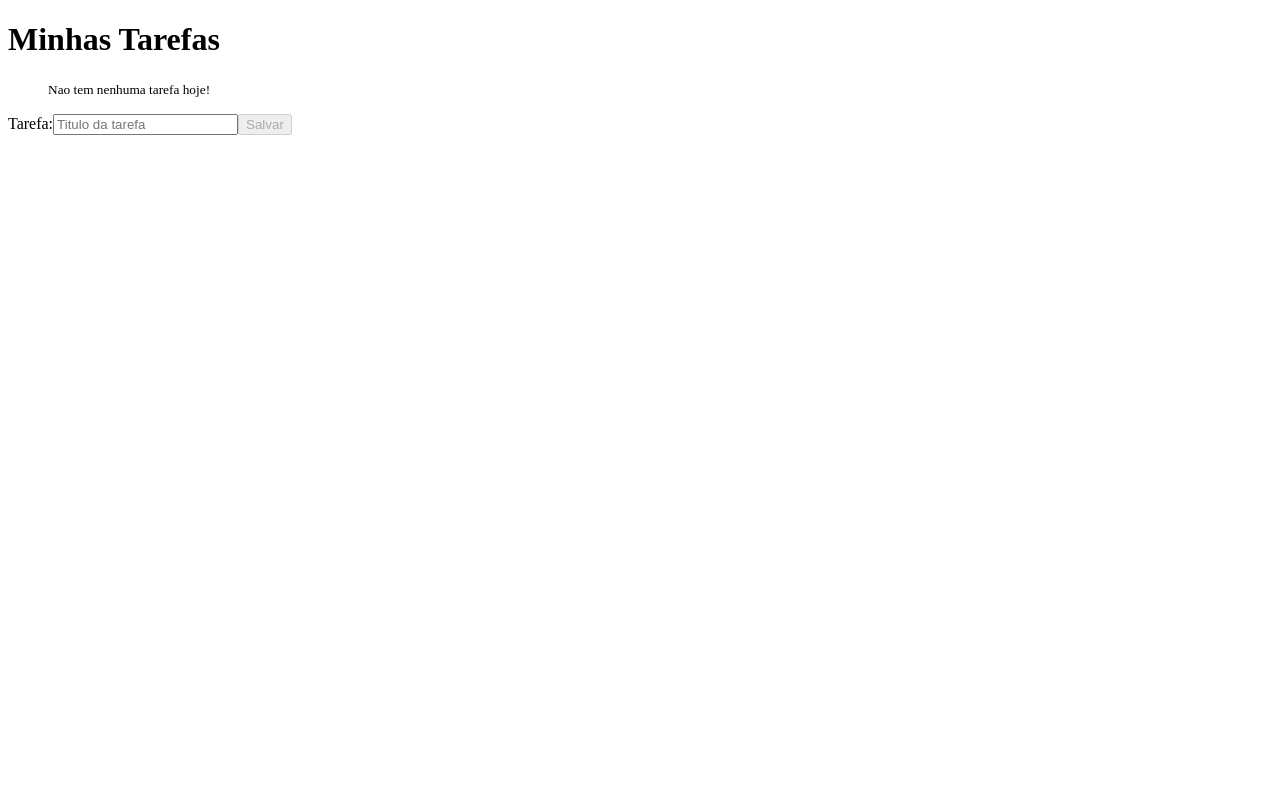
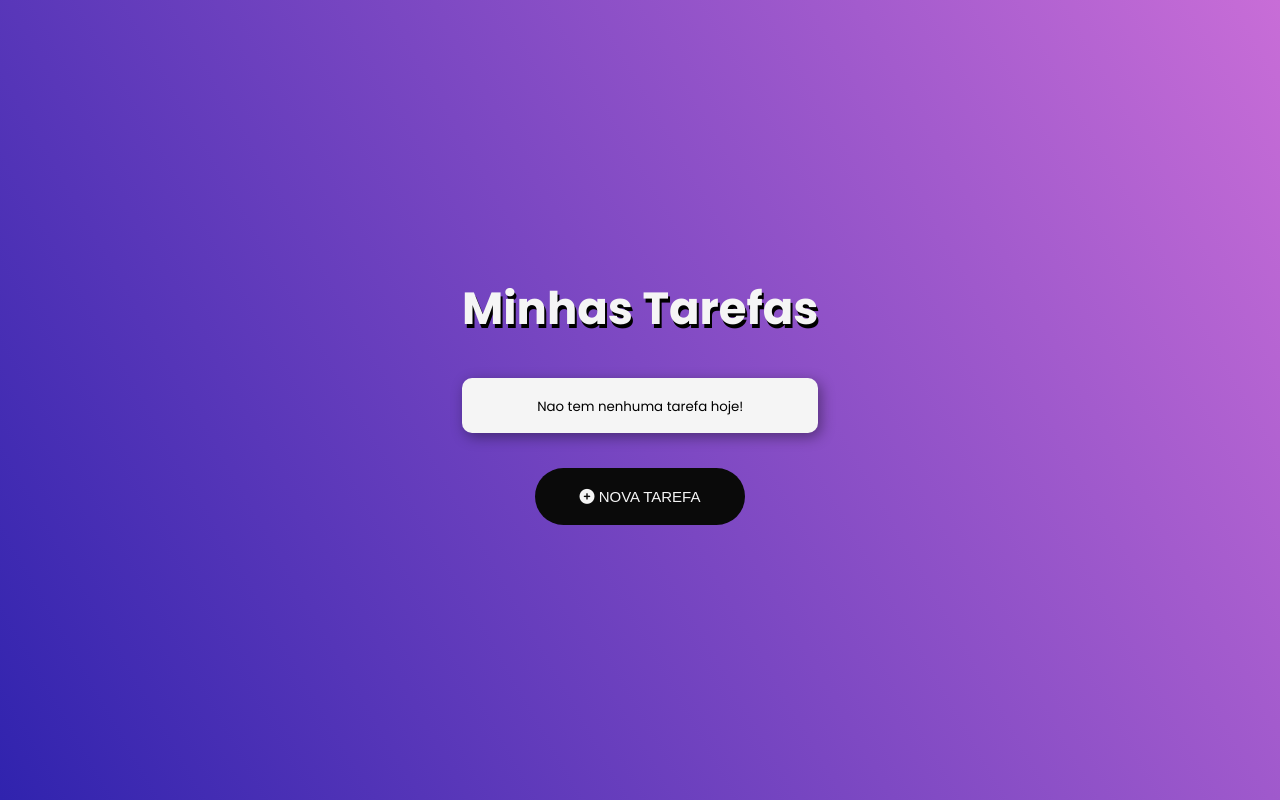
Before and after one commit to fsanntiago/todo-Angular, an Angular app: page / in a window 1280 px wide. Built offline with nearby package versions, Linux system fonts and the light colour scheme.

Commit message:
style: styling the page

```diff
--- a/src/app/app.component.css
+++ b/src/app/app.component.css
@@ -0,0 +1,64 @@
+.list-todo {
+  padding: 1rem;
+  margin-block: 3.5rem;
+  border-radius: 10px;
+  background-color: var(--shape);
+  -webkit-box-shadow: 3px 4px 14px 0px rgba(0, 0, 0, 0.39);
+  -moz-box-shadow: 3px 4px 14px 0px rgba(0, 0, 0, 0.39);
+  box-shadow: 3px 4px 14px 0px rgba(0, 0, 0, 0.39);
+}
+
+.list-todo ul {
+  padding: 0.5rem;
+}
+
+.list-todo ul li {
+  margin: 1rem;
+  padding: 1rem;
+  font-style: italic;
+  font-size: 1.5rem;
+  border-bottom: 2px solid rgba(0, 0, 0, 0.2);
+  display: flex;
+  justify-content: space-between;
+  align-items: center;
+}
+
+.actions {
+  margin: 0;
+  display: flex;
+  justify-content: space-between;
+  gap: 1.4rem;
+}
+
+.actions button {
+  opacity: 0.6;
+  transition: opacity 0.8s;
+}
+
+.actions button:hover {
+  opacity: 1;
+  transition: opacity 0.8s;
+}
+
+.actions button i {
+  font-size: 1.6rem;
+}
+
+#modal {
+  text-align: left;
+  padding: 3rem;
+  margin-block: 3.5rem;
+  border-radius: 10px;
+  border-radius: 10px;
+  background-color: var(--shape);
+  -webkit-box-shadow: 3px 4px 14px 0px rgba(0, 0, 0, 0.39);
+  -moz-box-shadow: 3px 4px 14px 0px rgba(0, 0, 0, 0.39);
+  box-shadow: 3px 4px 14px 0px rgba(0, 0, 0, 0.39);
+  list-style: none;
+}
+
+.box-save-button {
+  display: flex;
+  justify-content: center;
+  margin-block: 1.5rem;
+}
--- a/src/app/app.component.html
+++ b/src/app/app.component.html
@@ -1,14 +1,36 @@
-<h1>{{ title }}</h1>
+<h1 class="title animate__animated animate__jackInTheBox">{{ title }}</h1>
+
+<div
+  class="list-todo animate__animated animate__flipInX"
+  *ngIf="mode == 'list'"
+>
   <ul>
-  <p *ngIf="todos.length == 0"><small>Nao tem nenhuma tarefa hoje!</small></p>
+    <p class="text-center" *ngIf="todos.length == 0">
+      <small>Nao tem nenhuma tarefa hoje!</small>
+    </p>
     <li *ngFor="let todo of todos">
-    {{ todo.id }}. {{ todo.title }} |
-    <button *ngIf="!todo.done" (click)="markAsDone(todo)">CONCLUIR</button> |
-    <button *ngIf="todo.done" (click)="markAsUndone(todo)">REFAZER</button> |
-    <button (click)="remove(todo)">REMOVER</button>
+      {{ todo.title }}
+      <div class="actions">
+        <button (click)="remove(todo)">
+          <i class="fa-regular fa-trash-can"></i>
+        </button>
+        <button *ngIf="!todo.done" (click)="markAsDone(todo)">
+          <i class="fa-regular fa-circle-check"></i>
+        </button>
+        <button *ngIf="todo.done" (click)="markAsUndone(todo)">
+          <i class="fa-solid fa-circle-check"></i>
+        </button>
+      </div>
     </li>
   </ul>
+</div>
 
+<div
+  id="modal"
+  class="animate__animated animate__flipInX"
+  *ngIf="mode == 'add'"
+>
+  <h1 class="text-center">Nova Tarefa</h1>
   <form [formGroup]="form">
     <label for="">Tarefa:</label>
     <input
@@ -17,10 +39,39 @@
       maxlength="60"
       formControlName="title"
     />
-  <small *ngIf="form.controls.title.invalid && !form.controls.title.pristine"
-    >Este campo deve conter entre 3 a 60 caracteres</small
+    <small
+      class="danger"
+      *ngIf="form.controls.title.invalid && !form.controls.title.pristine"
     >
-  <button [disabled]="form.invalid" type="submit" (click)="add()">
+      Este campo deve conter entre 3 a 60 caractere<br />
+    </small>
+    <div class="box-save-button">
+      <button
+        [disabled]="form.invalid"
+        type="submit"
+        class="button"
+        (click)="add()"
+      >
+        <i class="fa-regular fa-floppy-disk"></i>
         Salvar
       </button>
+    </div>
   </form>
+</div>
+
+<button
+  class="add-button button animate__animated animate__fadeInUp"
+  (click)="changeMode('add')"
+  *ngIf="mode == 'list'"
+>
+  <i class="fa-solid fa-circle-plus"></i>
+  NOVA TAREFA
+</button>
+<button
+  class="add-button button animate__animated animate__fadeInUp"
+  (click)="changeMode('list')"
+  *ngIf="mode == 'add'"
+>
+  <i class="fa-solid fa-xmark"></i>
+  CANCELAR
+</button>
--- a/src/app/app.component.ts
+++ b/src/app/app.component.ts
@@ -8,6 +8,7 @@ import { Todo } from "./../models/todo.model";
   styleUrls: ["./app.component.css"],
 })
 export class AppComponent {
+  public mode: string = "list";
   public todos: Todo[] = [];
   public title: string = "Minhas Tarefas";
   public form: FormGroup;
@@ -61,6 +62,7 @@ export class AppComponent {
   save() {
     const data = JSON.stringify(this.todos);
     localStorage.setItem("todos", data);
+    this.mode = "list";
   }
 
   load() {
@@ -71,4 +73,8 @@ export class AppComponent {
       this.todos = [];
     }
   }
+
+  changeMode(mode: "list" | "add") {
+    this.mode = mode;
+  }
 }
--- a/src/index.html
+++ b/src/index.html
@@ -1,14 +1,28 @@
-<!doctype html>
+<!DOCTYPE html>
 <html lang="en">
   <head>
-  <meta charset="utf-8">
+    <meta charset="utf-8" />
     <title>Todo</title>
-  <base href="/">
+    <base href="/" />
 
-  <meta name="viewport" content="width=device-width, initial-scale=1">
-  <link rel="icon" type="image/x-icon" href="favicon.ico">
+    <meta name="viewport" content="width=device-width, initial-scale=1" />
+    <link rel="icon" type="image/x-icon" href="favicon.ico" />
+    <link rel="preconnect" href="https://fonts.googleapis.com" />
+    <link rel="preconnect" href="https://fonts.gstatic.com" crossorigin />
+    <link
+      href="https://fonts.googleapis.com/css2?family=Poppins:wght@300;400;700&display=swap"
+      rel="stylesheet"
+    />
+    <link
+      rel="stylesheet"
+      href="https://cdnjs.cloudflare.com/ajax/libs/animate.css/4.1.1/animate.min.css"
+    />
   </head>
   <body>
     <app-root></app-root>
   </body>
+  <script
+    src="https://kit.fontawesome.com/bc851c5e0c.js"
+    crossorigin="anonymous"
+  ></script>
 </html>
--- a/src/styles.css
+++ b/src/styles.css
@@ -1 +1,83 @@
-/* You can add global styles to this file, and also import other style files */
+* {
+  box-sizing: border-box;
+  margin: 0 auto;
+  padding: 0;
+}
+
+:root {
+  --background-color: #3023ae;
+  --secondary-color: #c86dd7;
+  --shape: #f5f5f5;
+  --shape-black: #0a0a0a;
+  --danger-color: #ff0000;
+
+  font-size: 62.5%; /* 1rem = 10px */
+}
+
+body {
+  height: 100vh;
+  display: flex;
+  justify-items: center;
+  align-items: center;
+  font-family: "Poppins", sans-serif;
+  font-size: 1.6rem;
+  text-align: center;
+  background: var(--background-color);
+  background: -moz-linear-gradient(
+    60deg,
+    var(--background-color) 0%,
+    var(--secondary-color) 100%
+  );
+  background: -webkit-linear-gradient(
+    60deg,
+    var(--background-color) 0%,
+    var(--secondary-color) 100%
+  );
+  background: linear-gradient(
+    60deg,
+    var(--background-color) 0%,
+    var(--secondary-color) 100%
+  );
+}
+
+input {
+  width: 100%;
+  padding: 1.3rem;
+  font-size: 1.5rem;
+}
+
+button {
+  border: none;
+  cursor: pointer;
+  margin: 0;
+}
+
+ul {
+  list-style: none;
+  text-align: left;
+}
+
+.title {
+  color: var(--shape);
+  font-size: 4.5rem;
+  text-shadow: 2px 4px #000;
+}
+
+.text-center {
+  text-align: center;
+}
+
+.button {
+  color: var(--shape);
+  background: var(--shape-black);
+  border-radius: 30px;
+  padding: 2rem 4.5rem;
+  font-size: 1.5rem;
+}
+
+.danger {
+  color: var(--danger-color);
+  font-weight: bold;
+  padding: 0.5rem;
+  margin-top: 1rem;
+}
```
Also changed, not shown: 1 other file (tests, documents, lock files or other folders). Lines whose indentation alone changed are shown as unchanged.
